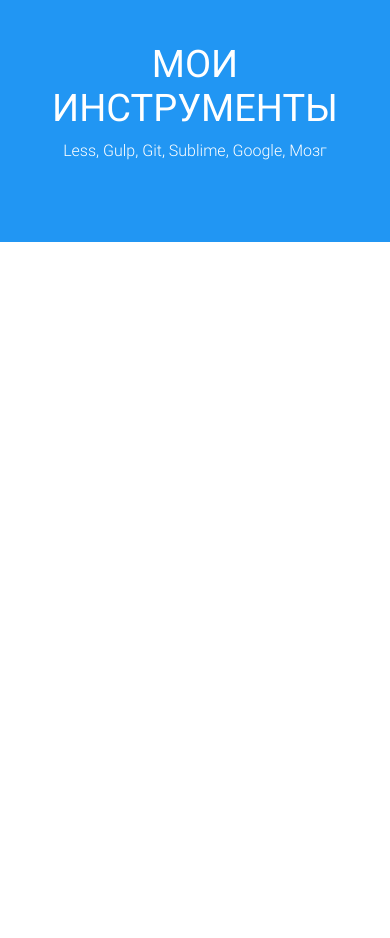
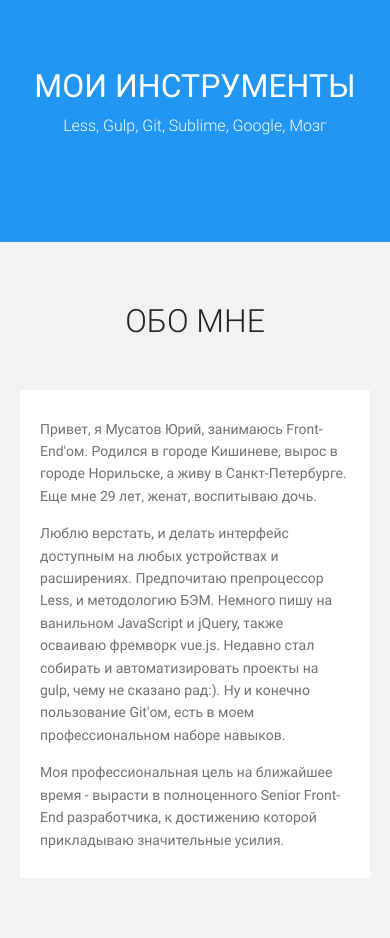
Before and after one commit to colorkid/colorkid, a website: page index.html in a window 390 px wide. Shown: the part 3955-4893 px from the top of the page. Before the commit the page ends 4197 px from the top, so only its background shows below. Drawn offline with Linux system fonts and the light colour scheme.

Commit message:
about me

```diff
--- a/css/style.less
+++ b/css/style.less
@@ -455,11 +455,29 @@ main{
   .screen__description;
 }
 
+.myself{
+  display: flex;
+  justify-content: space-between;
+  flex-wrap: wrap;
+  width: 100%;
+  max-width: 1200px;
+  padding: 60px 20px;
+}
 
+.myself__message{
+  margin-top: 50px;
+  padding: 20px;
+  border-radius: 2px;
+  background: #fff;
 
+}
 
-
-
+.myself__txt{
+  padding: 7.5px 0;
+  font-size: 14px;
+  line-height: 1.4 * 14px;
+  color: @secondaryTextColor;
+}
 
 
 
@@ -594,6 +612,11 @@ main{
   .skill__description{
     height: auto;
   }
+
+  .myself__txt{
+    line-height: 1.6 * 14px;
+    color: @secondaryTextColor;
+  }
 }
 
 @media (max-width: 480px){
@@ -602,9 +625,12 @@ main{
     margin-bottom: 5%;
   }
 
-  .screen__title,
+  .screen__title{
+    font-size: 38px;
+  }
+
   .tools__title{
-    font-size: 38px;
+    font-size: 32px;
   }
 
   .title{
--- a/index.html
+++ b/index.html
@@ -137,6 +137,14 @@
 	  		</div>
 	  	</div>
   	</section>
+  	<section class="myself">
+  		<h4 class="title">Обо мне</h4>
+  		<article class="myself__message">
+  			<p class="myself__txt">Привет, я Мусатов Юрий, занимаюсь Front-End'ом. Родился в городе Кишиневе, вырос в городе Норильске, а живу в Санкт-Петербурге. Еще мне 29 лет, женат, воспитываю дочь.</p>
+  			<p class="myself__txt">Люблю верстать, и делать интерфейс доступным на любых устройствах и расширениях. Предпочитаю препроцессор Less, и методологию БЭМ. Немного пишу на ванильном JavaScript и jQuery, также осваиваю фремворк vue.js. Недавно стал собирать и автоматизировать проекты на gulp, чему не сказано рад:). Ну и конечно пользование Git'ом, есть в моем профессиональном наборе навыков.</p>
+  			<p class="myself__txt">Моя профессиональная цель на ближайшее время - вырасти в полноценного Senior Front-End разработчика, к достижению которой прикладываю значительные усилия.</p>
+  		</article>
+  	</section>
   </main>
   <footer class="great-footer">
 
```
Also changed, not shown: css/style.css. Lines whose indentation alone changed are shown as unchanged.
